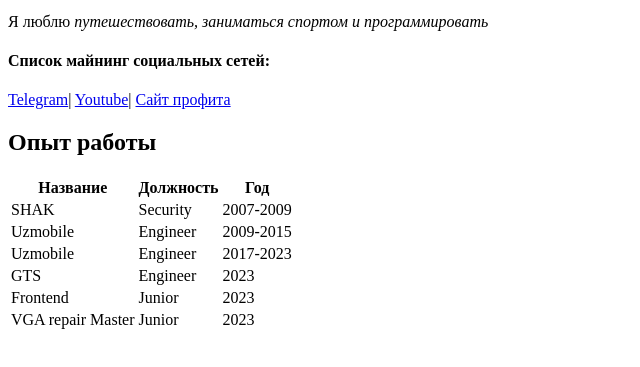
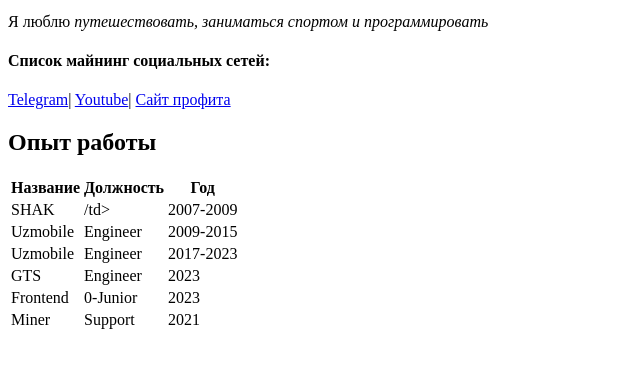
Before and after one commit to Steelgrou/homework, a plain HTML site: page index.html in a window 1280 px wide. Shown: the part 313-680 px from the top of the page, without its empty margins (0-640 px from the left). Drawn offline with Linux system fonts and the light colour scheme.

Commit message:
Update index.html

```diff
--- a/index.html
+++ b/index.html
@@ -27,7 +27,7 @@
         <tbody>
             <tr>
                 <td>SHAK</td>
-                <td>Security</td>
+                <td>/td>
                 <td>2007-2009</td>
             </tr>
         </tbody>
@@ -55,15 +55,15 @@
         <tbody>
             <tr>
                 <td>Frontend</td>
-                <td>Junior</td>
+                <td>0-Junior</td>
                 <td>2023</td>
             </tr>
         </tbody>
         <tbody>
             <tr>
-                <td>VGA repair Master</td>
-                <td>Junior</td>
-                <td>2023</td>
+                <td>Miner</td>
+                <td>Support</td>
+                <td>2021</td>
             </tr>
         </tbody>
 
```
